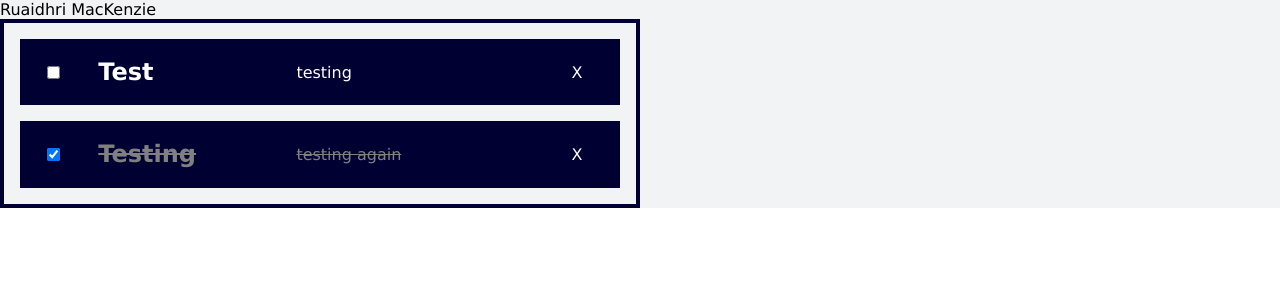
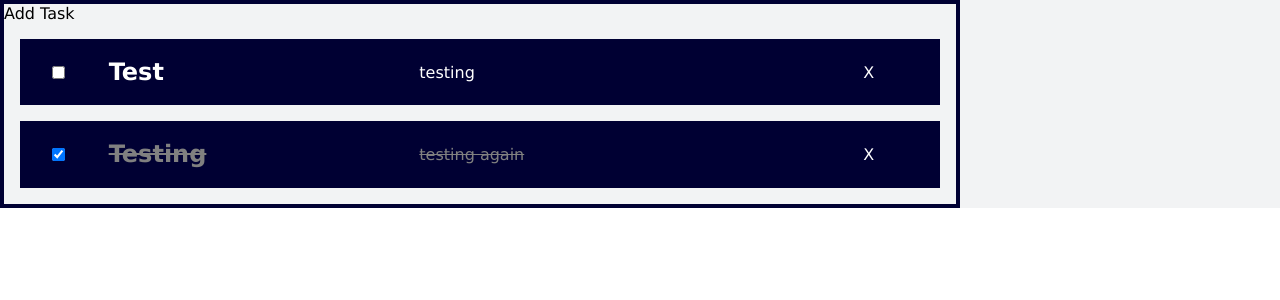
Before and after one commit to Ruaidhri-MacKenzie/organiser, a React (Create React App) app: page / in a window 1280 px wide. Shown: the top 300 px of the page. Built offline with nearby package versions, Linux system fonts and the light colour scheme.

Commit message:
Moved tasks data to TaskList

```diff
--- a/src/App.js
+++ b/src/App.js
@@ -1,18 +1,12 @@
-import './App.css';
-import TaskList from './components/TaskList/TaskList';
+import "./App.css";
+import TaskList from "./components/TaskList/TaskList";
 
 const App = () => {
-	const tasks = [
-		{ name: "Test", description: "testing", isCompleted: false },
-		{ name: "Testing", description: "testing again", isCompleted: true },
-	];
-
-  return (
-    <div className="App">
-			Ruaidhri MacKenzie
-			<TaskList tasks={tasks} />
-    </div>
-  );
+	return (
+		<div className="App">
+			<TaskList />
+		</div>
+	);
 };
 
 export default App;
--- a/src/components/TaskList/TaskList.css
+++ b/src/components/TaskList/TaskList.css
@@ -4,5 +4,5 @@
 	justify-content: center;
 	align-items: center;
 	border: 4px solid #003;
-	width: 50%;
+	width: 75%;
 }
--- a/src/components/TaskList/TaskList.js
+++ b/src/components/TaskList/TaskList.js
@@ -1,19 +1,31 @@
-import React from 'react';
-import Task from '../Task/Task';
-import './TaskList.css';
+import React, { useState, useEffect } from "react";
+import Task from "../Task/Task";
+import "./TaskList.css";
 
-const TaskList = ({ tasks }) => {
+const TaskList = () => {
+	const [tasks, setTasks] = useState([]);
+
+	useEffect(() => {
+		// Fetch from API with HTTP GET request
+		const tasks = [
+			{ name: "Test", description: "testing", isCompleted: false },
+			{ name: "Testing", description: "testing again", isCompleted: true },
+		];
+
+		setTasks(tasks);
+	}, []);
+
 	const renderTasks = () => {
 		if (tasks == null || tasks.length === 0) {
-			return <p className="task-list__empty">No tasks to display.</p>
-		}
-		else {
+			return <p className="task-list__empty">No tasks to display.</p>;
+		} else {
 			return tasks.map((task, index) => <Task key={task.name + index} name={task.name} description={task.description} isCompleted={task.isCompleted} />);
 		}
 	};
 
 	return (
 		<ul className="task-list">
+			<li className="task-list__add">Add Task</li>
 			{renderTasks()}
 		</ul>
 	);
```
